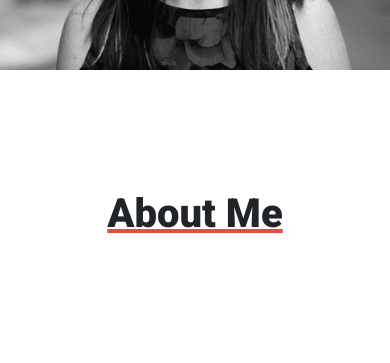
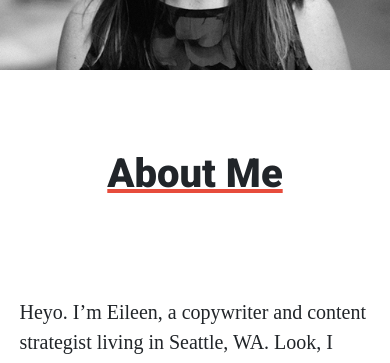
Before and after one commit to pacalabre/eileen-portfolio-ng-wordpress, an Angular app: page / in a window 390 px wide. Shown: the part 1553-1916 px from the top of the page. Built offline with nearby package versions, Linux system fonts and the light colour scheme; no server answers; a web font is replaced by a local one.

Commit message:
added border hover effect to projects and fixed hamburger menu bug where the menu wasn't showing

```diff
--- a/src/app/components/nav/nav.component.scss
+++ b/src/app/components/nav/nav.component.scss
@@ -17,6 +17,10 @@
 	color: rgba($color: #222, $alpha: 1.0);
 }
 
+.navbar-collapse {
+	z-index: 10000;
+	background: white;
+}
 
 @media only screen and (min-width: 768px) {
 	.nav-link:hover {
--- a/src/app/pages/home/home.component.scss
+++ b/src/app/pages/home/home.component.scss
@@ -2,7 +2,7 @@
 	height: 90vh;
 	text-align: center;
 	position: relative;
-	background-color: white;
+	// background-color: white;
 }
 
 .section-hero-text {
@@ -97,6 +97,7 @@
     display: block;
     border-bottom: none;
     padding: 80px 0;
+    margin: 0;
 }
 
 .main-intro-h3 {
@@ -118,6 +119,10 @@
     .project-li {
         flex: 0 0 45%;
     }
+
+    .main-intro-h2 {
+        border: none;
+    }
 }
 
 @media only screen and (min-width: 768px) {
@@ -138,9 +143,11 @@
         box-shadow: 5px 5px 10px rgba(0, 0, 0, .3);
         transition: .65s;
         transform: scale(1.03);
+        border: #e74c3c solid 10px;
 
         .project-li-a {
-            color: #e74c3c
+            color: #e74c3c;
+            text-decoration: underline;
         }
     }
 }
--- a/src/styles.scss
+++ b/src/styles.scss
@@ -514,9 +514,9 @@
 	border: solid black thin;
 }
 
-// .app-container {
-//     max-width: 1400px;
-// }
+.app-container {
+    max-width: 1500px;
+}
 
 .container-fluid {
     padding-right: 0;
```
